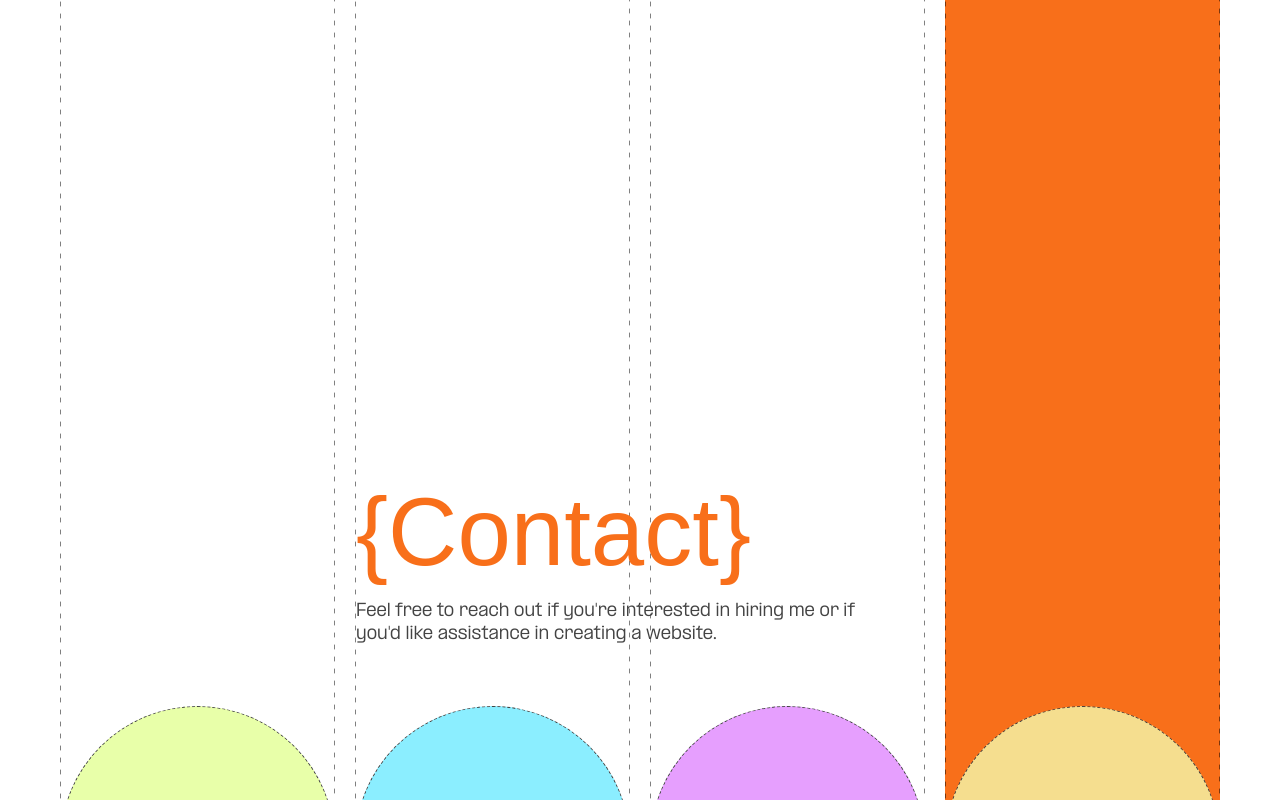
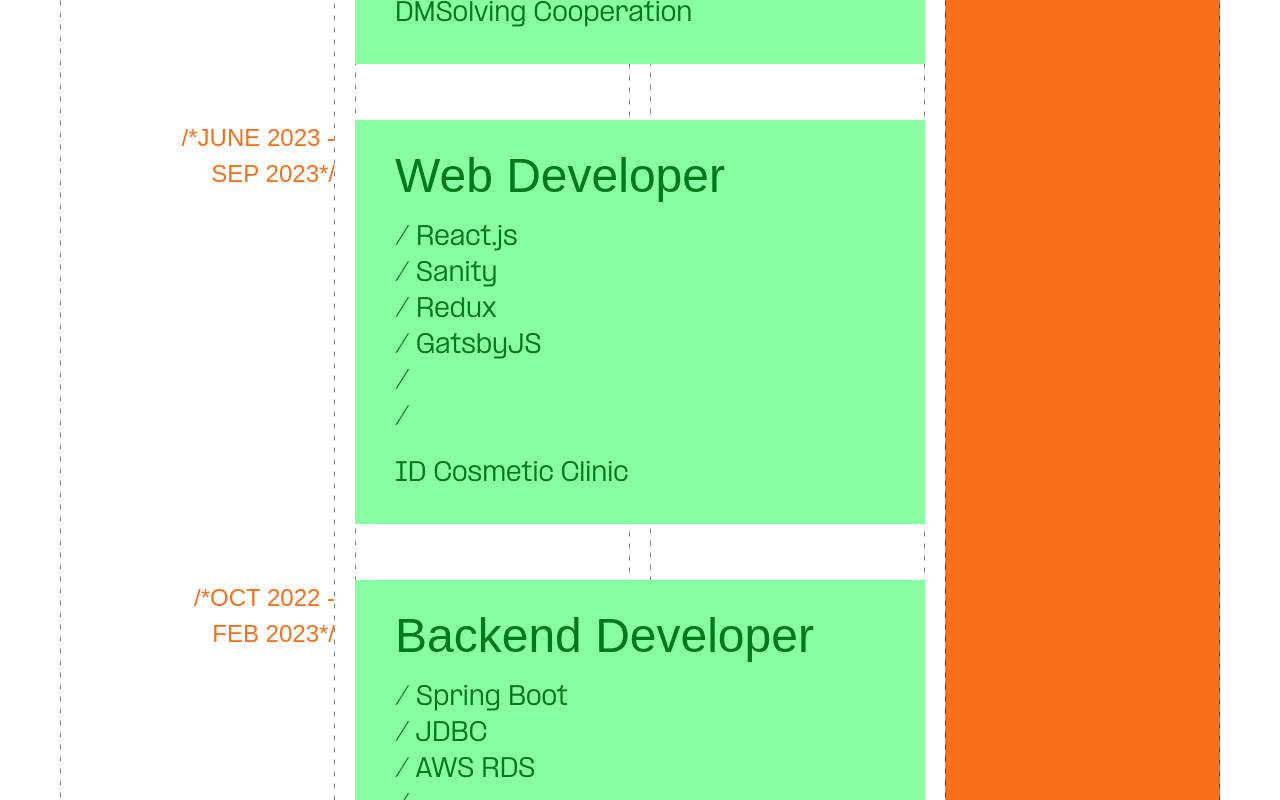
Before and after one commit to CxLeo/lw-p, a Next.js app: page / in a window 1280 px wide. Shown: the part 2240-3040 px from the top of the page. Built offline with nearby package versions, Linux system fonts and the light colour scheme; a web font is replaced by a local one.

Commit message:
experience section done

```diff
--- a/app/page.tsx
+++ b/app/page.tsx
@@ -35,14 +35,14 @@ export default function Home() {
   return (
     <main className="w-screen lg:px-[60px] xl:px-[150px] px-[25px]">
       {/* background grid */}
-      <div className="absolute px-[25px] lg:px-[60px] xl:px-[150px] h-[600vh] -mt-2 w-screen  top-0 left-0 grid grid-row lg:grid-cols-4 grid-cols-1 gap-[20px] overflow-y-hidden">
+      <div className="absolute px-[25px] lg:px-[60px] xl:px-[150px] h-[700vh] -mt-[1px] w-screen  top-0 left-0 grid grid-row lg:grid-cols-4 grid-cols-1 gap-[20px] overflow-y-hidden">
         <div className="custom-dashed-border h-full abg-red-400"></div>
         <div className="custom-dashed-border h-full abg-blue-400"></div>
         <div className="custom-dashed-border h-full abg-yellow-400"></div>
-        <div className="custom-dashed-border h-full bg-primary"></div>
+        <div className="custom-dashed-border h-full lg:bg-primary"></div>
       </div>
       {/* Content */}
-      <div className="relative w-full lg:mx-0 mx-auto overflow-x-hidden">
+      <div className="relative w-full h-fit lg:mx-0 mx-auto overflow-hidden">
         <Hero/>
         <Intro width={width}/>
         <Experience width={width}/>
--- a/components/Contact.tsx
+++ b/components/Contact.tsx
@@ -92,7 +92,7 @@ function Contact({ width }: { width: number }) {
     ];
 
     return (
-        <section id="contact" className="h-fit w-full xl:pt-[110px] lg:pt-[60px]">
+        <section id="contact" className="h-fit w-full xl:pt-[110px] lg:pt-[60px] pt-[120px]">
             <div
                 className="flex flex-col"
                 style={{
--- a/components/ContactCard.tsx
+++ b/components/ContactCard.tsx
@@ -11,9 +11,9 @@ function ContactCard({ info }: { info: contactType }) {
                 target="_blank"
                 onHoverStart={() => setHovered(true)}
                 onHoverEnd={() => setHovered(false)}
-                initial={{ opacity: 0, y: 40 }}
-                whileInView={{ opacity: 1, y: 0 }}
-                transition={{ duration: 0.7, delay: info.id / 6 }}
+                initial={{ opacity: 0, y: 0, scale: 0.8 }}
+                whileInView={{ opacity: 1, y: 0, scale: 1 }}
+                transition={{ duration: 0.7, delay: info.id / 6, type:'spring' }}
                 viewport={{ once: true }}
                 className={`aspect-square rounded-full ${info.bgColor} border-[1px] border-dashed border-[#434343] flex flex-col justify-center items-center`}
             >
--- a/components/Experience.tsx
+++ b/components/Experience.tsx
@@ -1,12 +1,36 @@
 import { motion } from "motion/react";
 import React from "react";
+import ExperienceCard from "./ExperienceCard";
+
+const exps = [
+    {
+        company:"DMSolving Cooperation",
+        title:"Full Stack Developer",
+        techs: ["/ Next.js","/ Express+Node.js" ,"/ Redis", "/ PostgreSQL","/ Redux","/ Docker"],
+        time:"Sep 2023 - Present"
+    },
+    {
+        company:"ID Cosmetic Clinic",
+        title:"Web Developer",
+        techs:["/ React.js","/ Sanity","/ Redux","/ GatsbyJS",'/','/'],
+        time:"June 2023 - Sep 2023"
+    },
+    {
+        company:"Freelancer",
+        title:"Backend Developer",
+        techs:["/ Spring Boot","/ JDBC","/ AWS RDS",'/','/','/'],
+        time:"Oct 2022 - Feb 2023"
+    }
+]
 
 function Experience({ width }: { width: number }) {
     const ml = width > 640 ? `${width / 4 + 6}px` : "0px";
+    const cardWidth = width > 640 ? (width-60)/2+20: "100%";
+    const mr = width > 640 ? `${(width-60)/4+20}px` : "0px";
     return (
         <section
             id="experience"
-            className=" w-full xl:pt-[150px] lg:pt-[60px] pt-[50px] h-[1000px]"
+            className=" w-full xl:pt-[150px] lg:pt-[60px] pt-[120px]"
         >
             <div
                 className="flex flex-col"
@@ -25,7 +49,16 @@ function Experience({ width }: { width: number }) {
                 </motion.h2>
             </div>
 
+            <div style={{
+                marginRight:mr
+            }} className="lg:mt-[80px] mt-5 flex flex-col space-y-14 lg:items-end ">
+                {
+                    exps.map((exp,idx)=>(
+                        <ExperienceCard key={idx+exp.company} time={exp.time} company={exp.company} techs={exp.techs} title={exp.title} cardWidth={cardWidth} />
+                    ))
+                }
 
+            </div>
 
 
         </section>
--- /dev/null
+++ b/components/ExperienceCard.tsx
@@ -0,0 +1,41 @@
+'use client'
+import { motion } from 'motion/react';
+import React from 'react';
+
+interface ExperienceCardProps {
+    title: string;
+    company: string;
+    time: string;
+    techs: string[];
+    cardWidth:string | number
+}
+
+const ExperienceCard= ({ title, company, time, techs, cardWidth }:ExperienceCardProps) => {
+    return (
+        <motion.div
+        initial={{ opacity: 0, y: 40 }}
+          whileInView={{ opacity: 1, y: 0 }}
+          transition={{ duration: 0.7 }}
+          viewport={{ once: true }}
+        className=" flex lg:flex-row flex-col lg:space-x-5">
+            <div className=' uppercase lg:max-w-[170px] text-primary text-right font-supply text-[24px] font-medium leading-normal'>
+                {`/*`+time+'*/'}
+            </div>
+            <div style={{ minWidth: cardWidth }} className={`bg-[#89FDA2] lg:py-8 lg:pl-10 py-4 pl-5 text-[#00791A] font-supply lg:space-y-5 space-y-3`}>
+                <p className='lg:text-[48px] lg:leading-none text-[30px]'>{title}</p>
+                <div className='flex flex-col'>
+                    {
+                        techs.map((tech,idx)=> (
+                            <p key={idx} className='font-formula lg:text-[24px] leading-normal'>{tech}</p>
+                        ))
+                    }
+                </div>
+                <div className='font-formula lg:text-[24px] leading-normal'>
+                    {company}
+                </div>
+            </div>
+        </motion.div>
+    );
+};
+
+export default ExperienceCard;
--- a/components/Intro.tsx
+++ b/components/Intro.tsx
@@ -7,7 +7,7 @@ function Intro({ width }: { width: number }) {
   const cardWidth = width>640 ? `${(width-20) / 2 }px` : "100%";
 
   return (
-    <section id="intro" className=" w-full xl:pt-[110px] lg:pt-[60px]">
+    <section id="intro" className=" w-full xl:pt-[110px] lg:pt-[60px] pt-[120px]">
       <div
         className="flex flex-col"
         style={{
```
